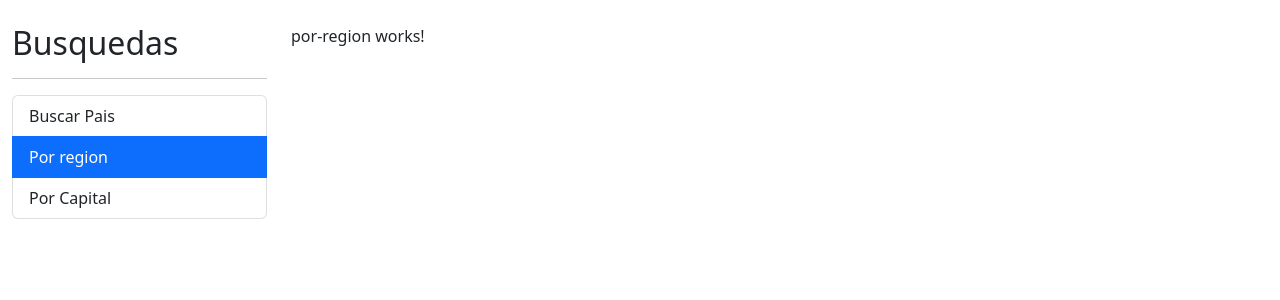
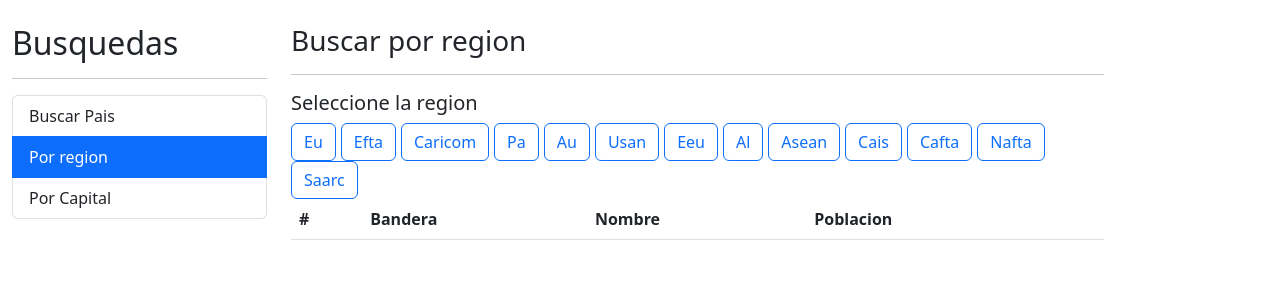
Before and after one commit to KevinAndresOrtiz/paisesApp, an Angular app: page /region in a window 1280 px wide. Shown: the top 300 px of the page. Built offline with nearby package versions, Linux system fonts and the light colour scheme.

Commit message:
filter by Region

```diff
--- a/src/app/pais/pages/por-region/por-region.component.css
+++ b/src/app/pais/pages/por-region/por-region.component.css
@@ -0,0 +1,3 @@
+button{
+  margin-right: 5px;
+}
--- a/src/app/pais/pages/por-region/por-region.component.html
+++ b/src/app/pais/pages/por-region/por-region.component.html
@@ -1 +1,32 @@
-<p>por-region works!</p>
+<h3>Buscar por region <small>{{regionActiva}}</small></h3>
+
+<hr>
+
+
+<h5>Seleccione la region</h5>
+
+<!--
+[class.btn-primary]="region === regionActiva"
+-->
+<!--
+    [ngClass]="{
+              'btn-primary': regionActiva === region,
+              'btn-outline-primary': regionActiva !== region
+            }"
+-->
+<div class="row">
+  <div class="col">
+    <button *ngFor="let region of regiones"
+            class="btn btn-outline-primary"
+            [class]="getClassCSS( region )"
+            (click)="activarRegion(region)">
+        {{region | titlecase}}
+    </button>
+  </div>
+
+</div>
+
+
+  <div class="col">
+    <app-pais-tabla [paises]="paisesRegion"></app-pais-tabla>
+  </div>
--- a/src/app/pais/pages/por-region/por-region.component.ts
+++ b/src/app/pais/pages/por-region/por-region.component.ts
@@ -1,4 +1,6 @@
 import { Component, OnInit } from '@angular/core';
+import { Country } from '../../interfaces/pais.interface';
+import { PaisService } from '../../services/pais.service';
 
 @Component({
   selector: 'app-por-region',
@@ -7,9 +9,35 @@
 })
 export class PorRegionComponent implements OnInit {
 
-  constructor() { }
+  regiones: string[] = ['EU','EFTA','CARICOM','PA','AU','USAN','EEU','AL','ASEAN','CAIS','CAFTA','NAFTA','SAARC']
+  regionActiva: string = '';
+  private _paisesRegion: Country[] = [];
+  constructor(private paisService: PaisService ) { }
 
   ngOnInit(): void {
   }
 
+  get paisesRegion(){
+    return this._paisesRegion
+  }
+
+  activarRegion(region: string) {
+    if(region == this.regionActiva) {return}
+    this.regionActiva = region;
+              this.paisService
+                             .buscarRegion(region)
+                             .subscribe({
+                              next: (data) => {
+                                 this._paisesRegion = data
+                              },
+                              error: (__) => {
+                                this._paisesRegion = []
+                              }
+                             })
+  }
+
+  getClassCSS(region: string){
+    return ( region === this.regionActiva) ? 'btn btn-primary' : 'btn btn-outline-primary'
+  }
+
 }
--- a/src/app/pais/services/pais.service.ts
+++ b/src/app/pais/services/pais.service.ts
@@ -26,4 +26,8 @@
     return this.http.get<Country>(url);
 
   }
+  buscarRegion(region: string):Observable<Country[]>{
+    const url = `${this.apiUrl}/regionalbloc/${region}`
+    return this.http.get<Country[]>(url);
+  }
 }
```
